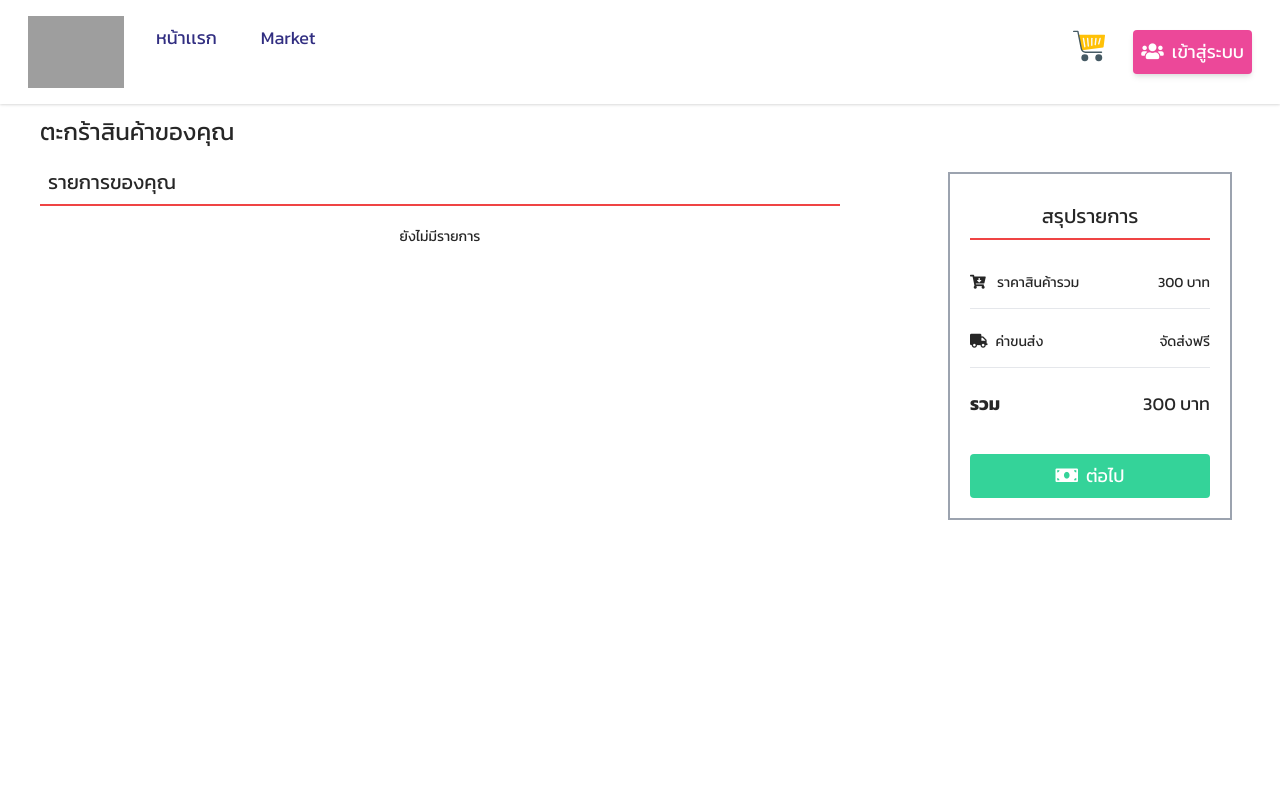
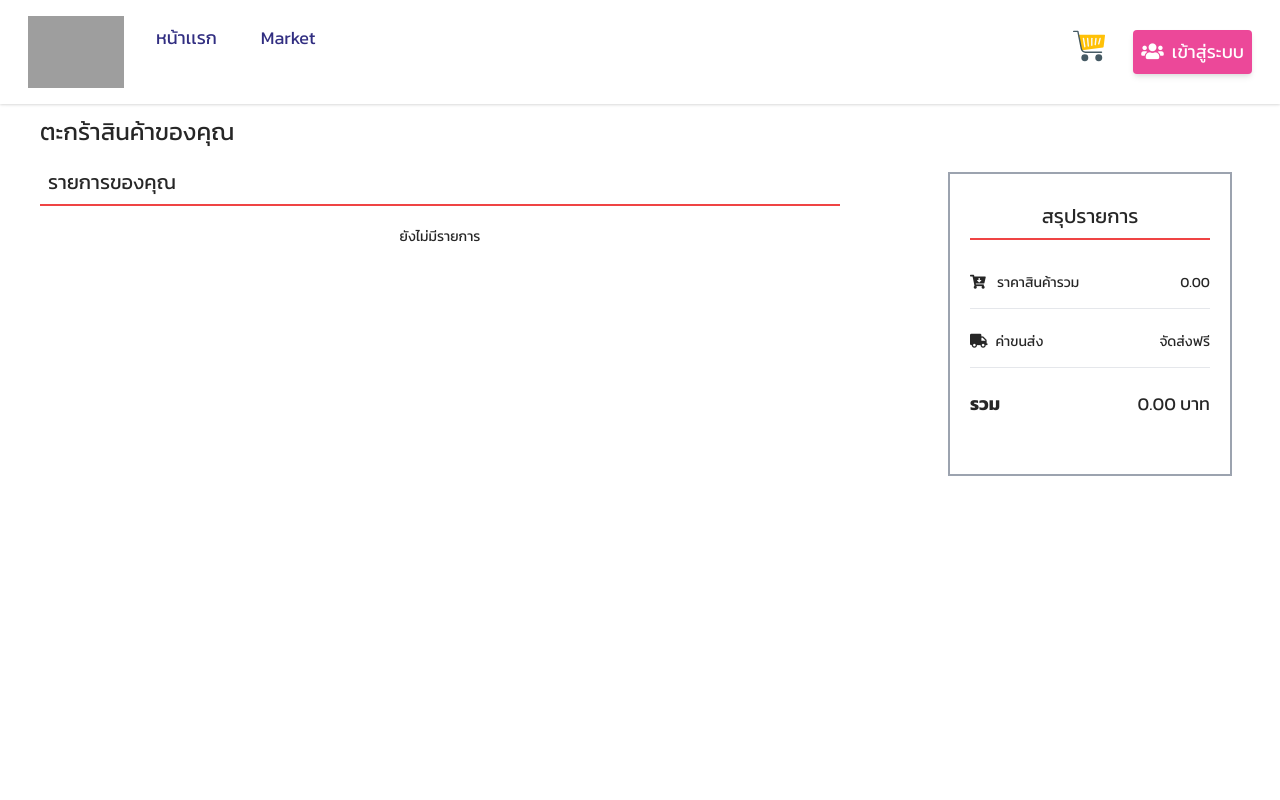
Before and after one commit to slilp/ecommerce-platform, a React (Create React App) app: page /cart in a window 1280 px wide. Shown: the top 800 px of the page. Built offline with nearby package versions, Linux system fonts and the light colour scheme; grey boxes are pictures that could not be loaded.

Commit message:
feature : bill page connect redux

```diff
--- a/src/features/bill/index.jsx
+++ b/src/features/bill/index.jsx
@@ -1,8 +1,10 @@
-import { PreviousMap } from "postcss";
 import React from "react";
 import { Link } from "react-router-dom";
+import { useSelector } from "react-redux";
 
 function Bill(props) {
+  const cartList = useSelector((state) => state.cart);
+
   const word = {
     checkout: "ชำระเงิน",
     address: "ต่อไป",
@@ -19,7 +21,12 @@ function Bill(props) {
         <span className="text-md">
           <i className="fas fa-cart-arrow-down pr-2"></i> ราคาสินค้ารวม
         </span>
-        <span className="text-md float-right">300 บาท</span>
+        <span className="text-md float-right">
+          {cartList
+            .map((val) => parseFloat(val.netPrice * val.quantity))
+            .reduce((acc, val) => acc + val, 0)
+            .toFixed(2)}
+        </span>
       </p>
       <hr></hr>
       <br></br>
@@ -33,15 +40,23 @@ function Bill(props) {
       <br></br>
       <p>
         <span className="text-lg font-bold">รวม</span>
-        <span className="text-lg float-right">300 บาท</span>
+        <span className="text-lg float-right">
+          {cartList
+            .map((val) => parseFloat(val.netPrice * val.quantity))
+            .reduce((acc, val) => acc + val, 0)
+            .toFixed(2)}
+          <span> บาท</span>
+        </span>
       </p>
       <br></br>
+      {cartList.length != 0 && (
         <Link to={props.next}>
           <button className="text-white text-lg bg-green-400 hover:bg-green-600 border-0 focus:border-0 cursor-pointer  py-2 w-full rounded">
             <i className="fas fa-money-bill mr-2"></i>
             {word[props.step]}
           </button>
         </Link>
+      )}
     </div>
   );
 }
--- a/src/features/cart/product/index.jsx
+++ b/src/features/cart/product/index.jsx
@@ -13,7 +13,7 @@ function ProductItemCart(props) {
         {props.productName}
       </span>
       <div className="text-center">
-        <span className="text-md mx-2">{props.productPrice}x{props.productQty} </span><span>{props.productPrice*props.productQty} บาท</span>
+        <span className="text-md mx-2">{parseFloat(props.productPrice).toFixed(2)} x {props.productQty} </span><span>{props.productPrice*props.productQty} บาท</span>
         <br></br>
         <br></br>
         <EditProductQty
--- a/src/features/product/index.jsx
+++ b/src/features/product/index.jsx
@@ -46,7 +46,7 @@ function Product(props) {
           <div className="rounded p-5 break-words">
             <p className="text-4xl">{productInfo.productName}</p>
             <p className="text-lg bg-gray-100 p-5 md:w-1/3 text-center text-yellow-700">
-              {productInfo.netPrice} บาท
+              {parseFloat(productInfo.netPrice).toFixed(2)} บาท
             </p>
             <p className="text-lg">
               <span className="pr-1">จำนวน</span>{" "}
--- a/src/layout/route/routes.js
+++ b/src/layout/route/routes.js
@@ -86,8 +86,6 @@ const BuyHistory = lazy(()=> import('../../features/history'));
       routes.store,
       routes.product,
       routes.cart,
-      routes.address,
-      routes.checkout,
       // routes.history
     ],
     redirect:{
@@ -104,7 +102,9 @@ const BuyHistory = lazy(()=> import('../../features/history'));
       routes.cart,
       routes.address,
       routes.checkout,
-      routes.history
+      routes.history,
+      routes.address,
+      routes.checkout
     ],
     redirect:{
       ...routes.main
```
Also changed, not shown: 1 other file (tests, documents, lock files or other folders). Lines whose indentation alone changed are shown as unchanged.
